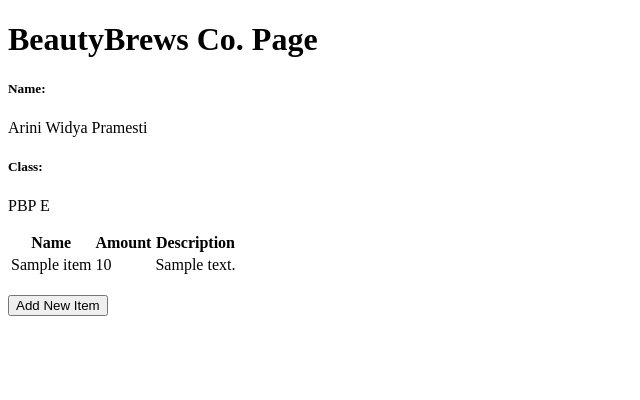
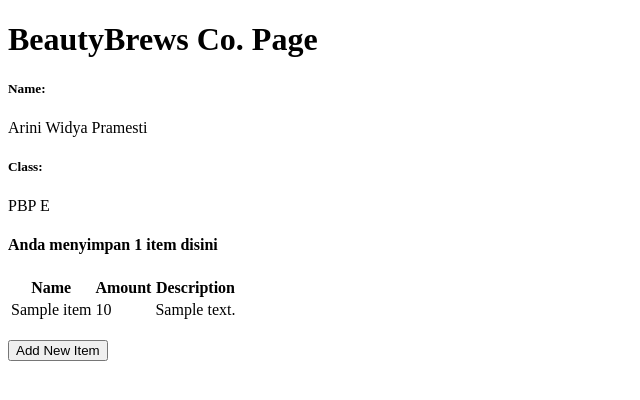
Before and after one commit to widyaprms/beautiful-brews, a Django app: page / in a window 1280 px wide. Shown: the top 400 px of the page, without its empty margins (0-640 px from the left). Run offline with Django 4.2, Linux system fonts and the light colour scheme; tables that the repository leaves empty hold one stand-in row (values such as "Sample post").

Commit message:
Memperbarui isi berkas Readme

```diff
--- a/main/templates/main.html
+++ b/main/templates/main.html
@@ -11,6 +11,7 @@
 
 
     <table>
+        <h4>Anda menyimpan {{ items.count }} item disini</h4>
         <tr>
             <th>Name</th>
             <th>Amount</th>
```
Also changed, not shown: README.md.
